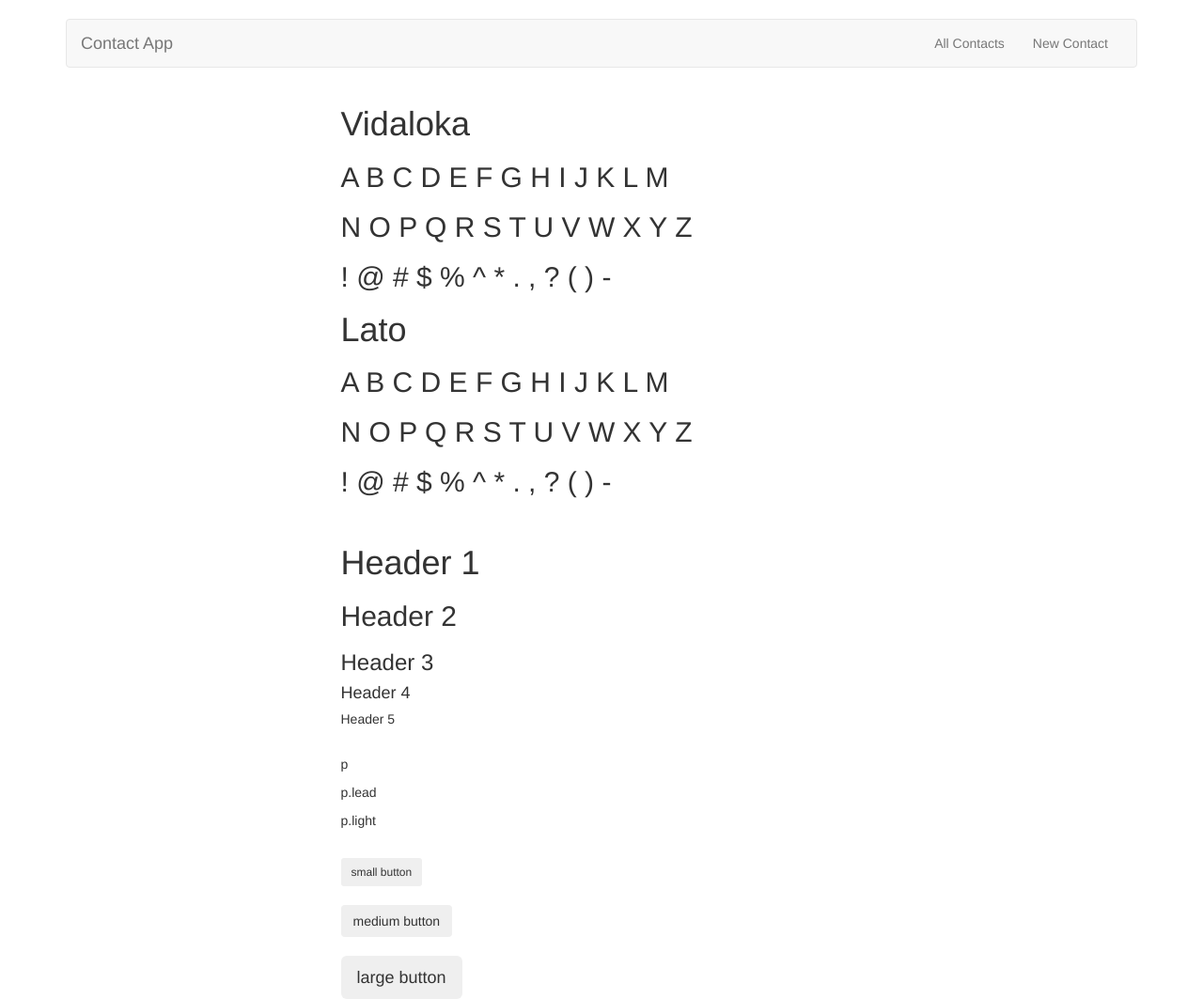
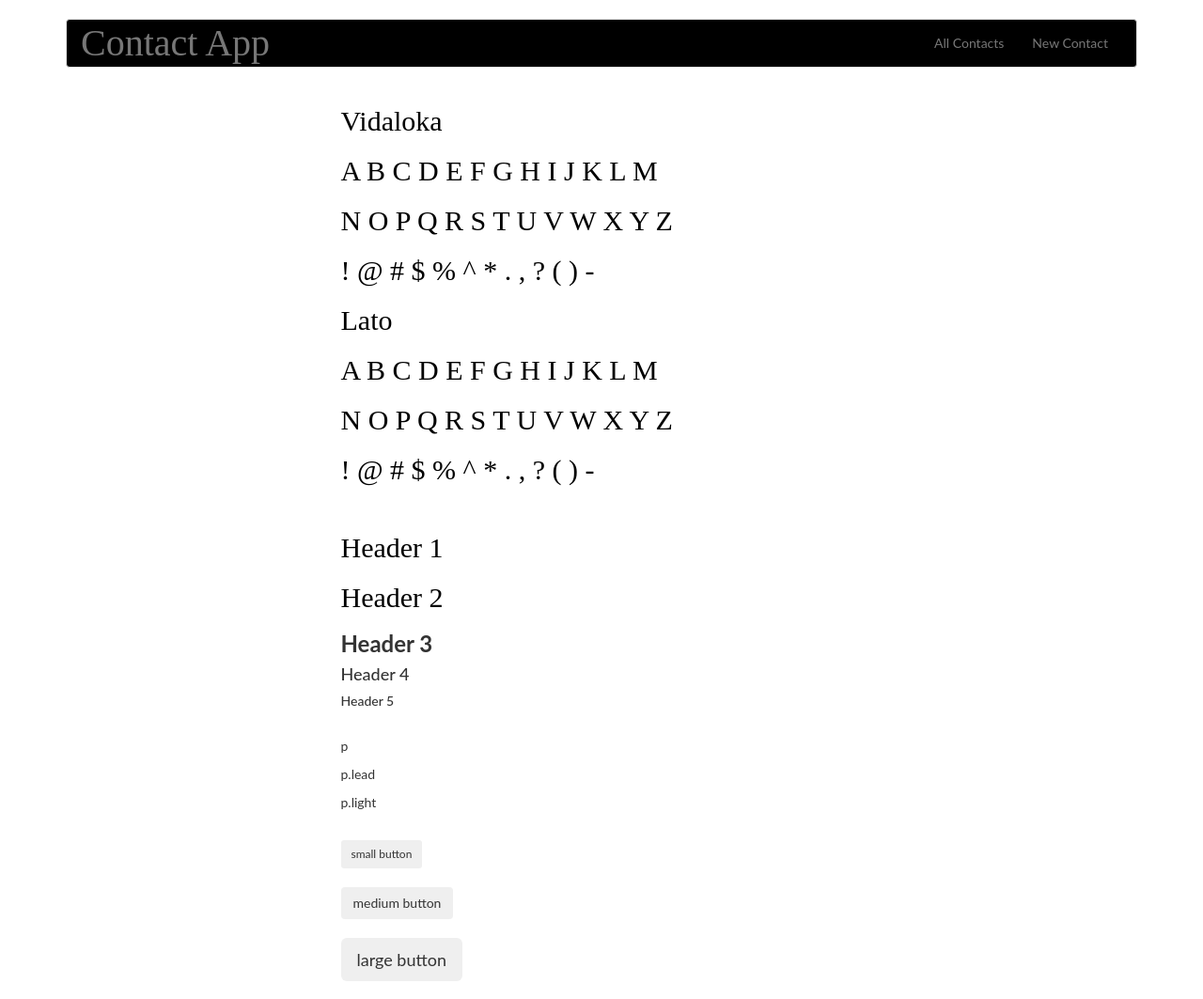
Before and after one commit to ecperry/contact-manager, a PHP site: page /style.php in a window 1280 px wide. Shown: the whole page at 94% size. Run offline with PHP 8.4, Linux system fonts and the light colour scheme.

Commit message:
Updated styles.

```diff
--- a/css/style.css
+++ b/css/style.css
@@ -1,3 +1,43 @@
+
+body, li, h4, h5 {
+  font-family: 'Lato', sans-serif;
+}
+
+h3 {
+  font-family: 'Lato', sans-serif;
+  font-weight: bold;
+}
+
+li {
+  font-family: 'Lato', sans-serif;
+}
+
+h1, h2 {
+  font-family: 'Vidaloka', serif;
+  font-size: 30px;
+  color: black;
+}
+a {
+  color: black;
+}
+.navbar{
+color: white;
+font: white;
+background-color: black;
+border-radius: none;
+}
+
+.navbar {
+color: white;
+font: white;
+background-color: black;
+border-radius: none;
+}
+.navbar-brand {
+  font-family: 'Vidaloka', serif;
+  font-size: 30pt;
+  color: black;
+}
 
 .container {
   padding-top: 20px;
@@ -20,3 +60,29 @@ textarea.form-control {
   resize: none;
   height: 150px;
 }
+
+.w {
+color:  #F567B2;
+}
+
+.slash{
+color:  #F40643;
+font-style: italic;
+}
+
+.it {
+color:#04DADA;
+
+}
+
+.all {
+font: white;
+}
+.new {
+
+}
+.border {
+border-top: solid;
+border-color: black;
+text-align: center;
+}
```
